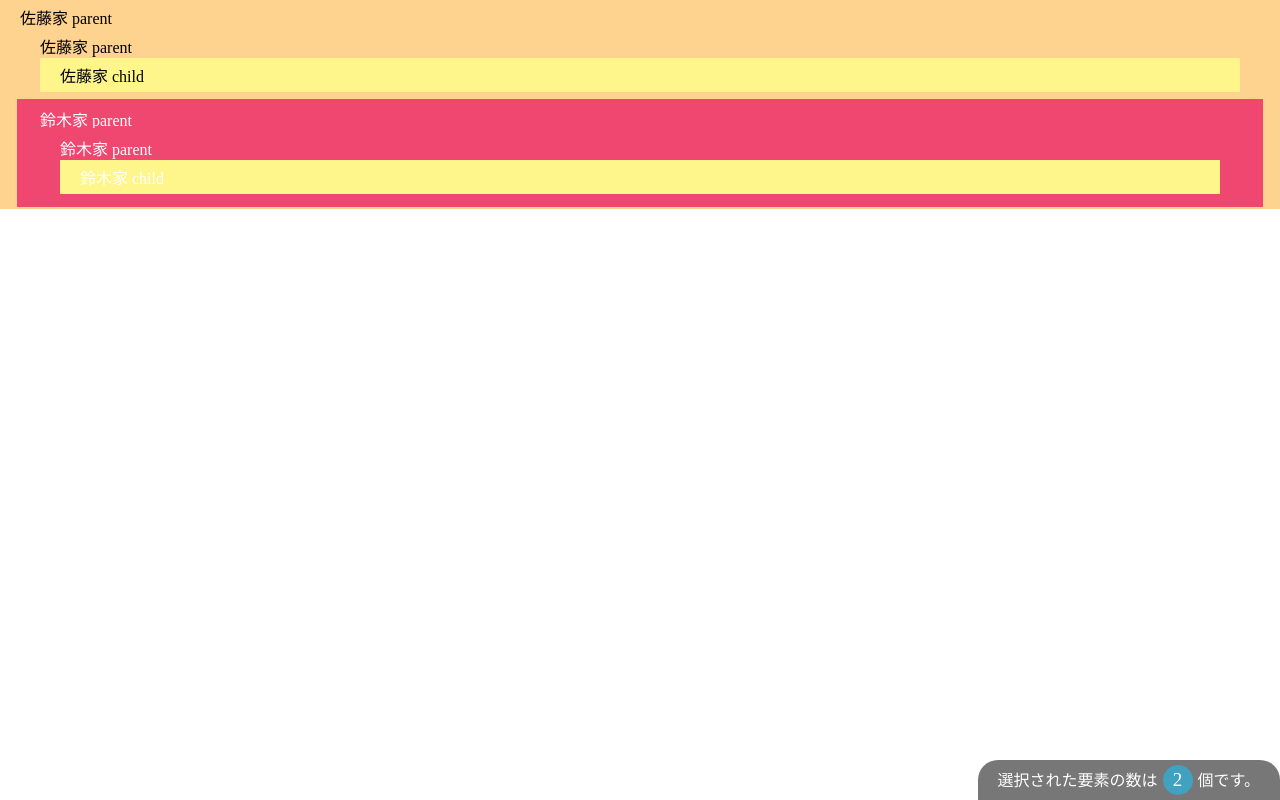
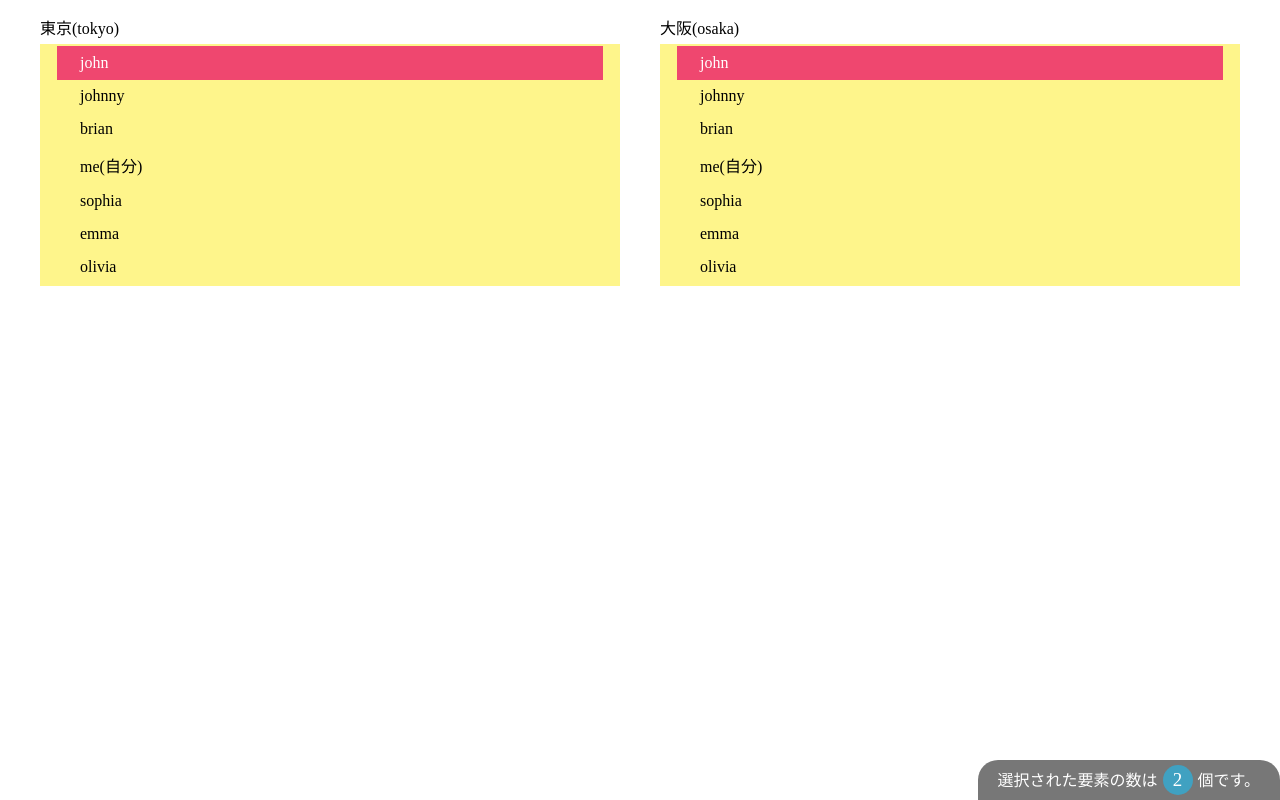
Before and after one commit to coma-dwc/jQuery_traversal, a plain HTML site: page index.html in a window 1280 px wide. Drawn offline with nearby package versions, Linux system fonts and the light colour scheme.

Commit message:
chapter3

```diff
--- a/index.html
+++ b/index.html
@@ -12,16 +12,29 @@
   </head>
   <body>
     <p class="count-container">選択された要素の数は<span class="count"></span>個です。</p>
-    <div class="parent sato">
-      佐藤家 parent
-      <div class="parent sato">佐藤家 parent
-        <div class="child sato">佐藤家 child</div>
+    <div class="container">
+      <div class="left">
+        <p>東京(tokyo)</p>
+        <div>
+          <div class="john tokyo">john</div>
+          <div class="johnny tokyo">johnny</div>
+          <div class="brian tokyo">brian</div>
+          <div class="me tokyo">me(自分)</div>
+          <div class="sophia tokyo">sophia</div>
+          <div class="emma tokyo">emma</div>
+          <div class="olivia tokyo">olivia</div>
+        </div>
       </div>
-      <div class="parent suzuki">
-        鈴木家 parent
-        <div class="parent suzuki">
-          鈴木家 parent
-          <div class="child suzuki">鈴木家 child</div>
+      <div class="right">
+        <p>大阪(osaka)</p>
+        <div>
+          <div class="john osaka">john</div>
+          <div class="johnny osaka">johnny</div>
+          <div class="brian osaka">brian</div>
+          <div class="me osaka">me(自分)</div>
+          <div class="sophia osaka">sophia</div>
+          <div class="emma osaka">emma</div>
+          <div class="olivia osaka">olivia</div>
         </div>
       </div>
     </div>
--- a/main.js
+++ b/main.js
@@ -115,12 +115,240 @@
 
 //■2-6  一番近い親要素までの要素を取得  parentsUntil
 
+// (function($) {
+//   $(document).ready(function() {
+//     let $selected = [];
+
+//     //ここにセレクタを書く
+//     $selected = $(".child").parentsUntil(".sato");
+
+//     //マッチした要素にスタイルを付与する
+//     $selected.each(function(index) {
+//       $(this).addClass("bingo");
+//     });
+//     $(".count").text($selected.length);
+
+//   });
+// })(jQuery);
+
+
+//■3-1  1つ次の要素を取得
+
+// (function($) {
+//   $(document).ready(function() {
+//     let $selected = [];
+
+//     //ここにセレクタを書く
+//     $selected = $(".me").next();
+
+//     //マッチした要素にスタイルを付与する
+//     $selected.each(function(index) {
+//       $(this).addClass("bingo");
+//     });
+//     $(".count").text($selected.length);
+
+//   });
+// })(jQuery);
+
+
+//■3-2  1つ次の要素を条件付きで取得  next
+
+// (function($) {
+//   $(document).ready(function() {
+//     let $selected = [];
+
+//     //ここにセレクタを書く
+//     $selected = $(".me").next(".tokyo");
+
+//     //マッチした要素にスタイルを付与する
+//     $selected.each(function(index) {
+//       $(this).addClass("bingo");
+//     });
+//     $(".count").text($selected.length);
+
+//   });
+// })(jQuery);
+
+
+//■3-3  次の要素を全て取得  nextAll
+
+// (function($) {
+//   $(document).ready(function() {
+//     let $selected = [];
+
+//     //ここにセレクタを書く
+//     $selected = $(".me").nextAll();
+
+//     //マッチした要素にスタイルを付与する
+//     $selected.each(function(index) {
+//       $(this).addClass("bingo");
+//     });
+//     $(".count").text($selected.length);
+
+//   });
+// })(jQuery);
+
+
+//■3-4  次の要素を条件付きで全て取得する  nextAll  osaka
+
+// (function($) {
+//   $(document).ready(function() {
+//     let $selected = [];
+
+//     //ここにセレクタを書く
+//     $selected = $(".me").nextAll(".osaka");
+
+//     //マッチした要素にスタイルを付与する
+//     $selected.each(function(index) {
+//       $(this).addClass("bingo");
+//     });
+//     $(".count").text($selected.length);
+
+//   });
+// })(jQuery);
+
+
+//■3-5  一番近い次の要素までを取得  nextUntil
+
+// (function($) {
+//   $(document).ready(function() {
+//     let $selected = [];
+
+//     //ここにセレクタを書く
+//     $selected = $(".me").nextUntil(".olivia");
+
+//     //マッチした要素にスタイルを付与する
+//     $selected.each(function(index) {
+//       $(this).addClass("bingo");
+//     });
+//     $(".count").text($selected.length);
+
+//   });
+// })(jQuery);
+
+
+//■3-6  1つ前の要素を取得  prev
+
+// (function($) {
+//   $(document).ready(function() {
+//     let $selected = [];
+
+//     //ここにセレクタを書く
+//     $selected = $(".me").prev();
+
+//     //マッチした要素にスタイルを付与する
+//     $selected.each(function(index) {
+//       $(this).addClass("bingo");
+//     });
+//     $(".count").text($selected.length);
+
+//   });
+// })(jQuery);
+
+
+//■3-7  1つ前の要素を条件付きで取得  prev osaka
+
+// (function($) {
+//   $(document).ready(function() {
+//     let $selected = [];
+
+//     //ここにセレクタを書く
+//     $selected = $(".me").prev(".osaka");
+
+//     //マッチした要素にスタイルを付与する
+//     $selected.each(function(index) {
+//       $(this).addClass("bingo");
+//     });
+//     $(".count").text($selected.length);
+
+//   });
+// })(jQuery);
+
+
+//■3-8 前の要素を全て取得  prevAll
+
+// (function($) {
+//   $(document).ready(function() {
+//     let $selected = [];
+
+//     //ここにセレクタを書く
+//     $selected = $(".me").prevAll();
+
+//     //マッチした要素にスタイルを付与する
+//     $selected.each(function(index) {
+//       $(this).addClass("bingo");
+//     });
+//     $(".count").text($selected.length);
+
+//   });
+// })(jQuery);
+
+
+//■3-9 前の要素を全て条件付きで取得
+
+// (function($) {
+//   $(document).ready(function() {
+//     let $selected = [];
+
+//     //ここにセレクタを書く
+//     $selected = $(".me").prevAll(".tokyo");
+
+//     //マッチした要素にスタイルを付与する
+//     $selected.each(function(index) {
+//       $(this).addClass("bingo");
+//     });
+//     $(".count").text($selected.length);
+
+//   });
+// })(jQuery);
+
+
+//■3-10  一番近い前の要素までを取得  prevUntil
+
+// (function($) {
+//   $(document).ready(function() {
+//     let $selected = [];
+
+//     //ここにセレクタを書く
+//     $selected = $(".me").prevUntil(".john");
+
+//     //マッチした要素にスタイルを付与する
+//     $selected.each(function(index) {
+//       $(this).addClass("bingo");
+//     });
+//     $(".count").text($selected.length);
+
+//   });
+// })(jQuery);
+
+
+//■3-11  同じ階層にある要素を全て取得  siblings
+
+// (function($) {
+//   $(document).ready(function() {
+//     let $selected = [];
+
+//     //ここにセレクタを書く
+//     $selected = $(".me").siblings();
+
+//     //マッチした要素にスタイルを付与する
+//     $selected.each(function(index) {
+//       $(this).addClass("bingo");
+//     });
+//     $(".count").text($selected.length);
+
+//   });
+// })(jQuery);
+
+
+//■3-12  同じ階層にある特定条件の要素を全て取得
+
 (function($) {
   $(document).ready(function() {
     let $selected = [];
 
     //ここにセレクタを書く
-    $selected = $(".child").parentsUntil(".sato");
+    $selected = $(".me").siblings(".john");
 
     //マッチした要素にスタイルを付与する
     $selected.each(function(index) {
```
